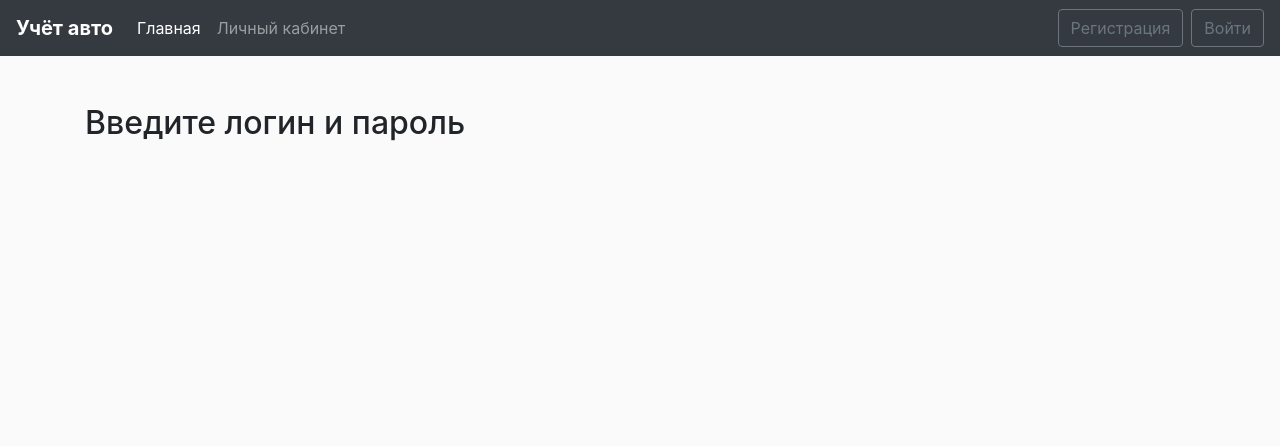
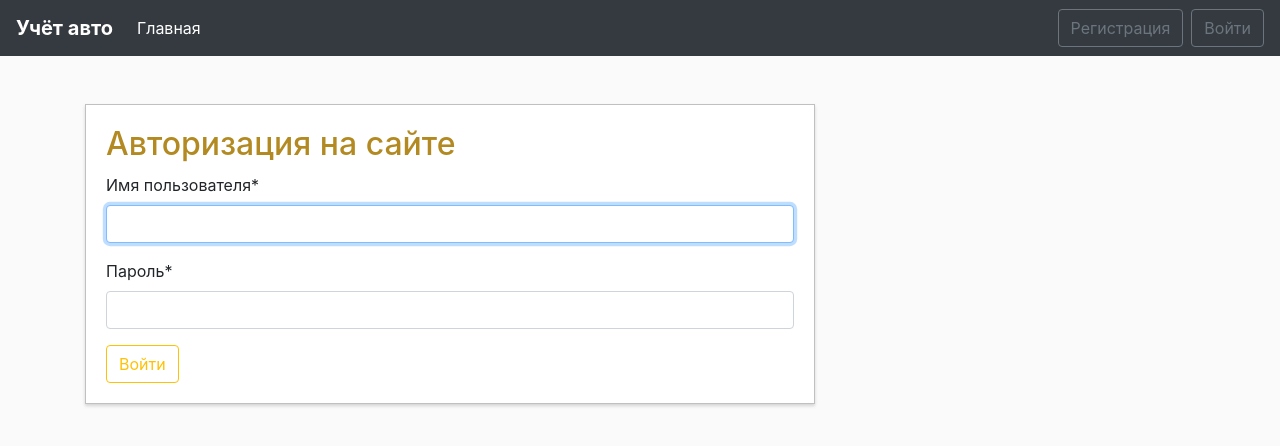
Before and after one commit to adiptan/django, a Django app: a page that uses carList/templates/carList/index.html in a window 1280 px wide. Shown: the top 446 px of the page. Run offline with Django 3.2, Linux system fonts and the light colour scheme; some libraries are stand-ins or nearby versions.

Commit message:
added profile page etc

```diff
--- a/carFixAccounting/settings.py
+++ b/carFixAccounting/settings.py
@@ -123,3 +123,7 @@ USE_TZ = True
 STATIC_URL = '/static/'
 
 CRISPY_TEMPLATE_PACK = 'bootstrap4'
+
+LOGIN_REDIRECT_URL = 'carList-page'
+
+LOGIN_URL = 'start-page'
--- a/carFixAccounting/urls.py
+++ b/carFixAccounting/urls.py
@@ -1,10 +1,13 @@
 from django.contrib import admin
 from django.urls import path, include
 from users import views as userViews
+from django.contrib.auth import views as authViews
 
 urlpatterns = [
     path('admin/', admin.site.urls),
     path('reg/',userViews.register, name='reg'),
+    path('profile/',userViews.profile, name='profile'),
     path('', include('carList.urls')),
+    path('exitPage', authViews.LogoutView.as_view(template_name='carList/exitPage.html'), name='exit'),
 
 ]
--- a/carList/templates/carList/carList.html
+++ b/carList/templates/carList/carList.html
@@ -1,4 +1,4 @@
 {% extends 'carList/index.html' %}
 {% block main_section %}
-  <h2>Учёт ремонта авто</h2>
+  <h2>Личный кабинет</h2>
 {% endblock main_section %}
--- a/carList/templates/carList/index.html
+++ b/carList/templates/carList/index.html
@@ -12,7 +12,7 @@
 </head>
 <body>
   <nav class="navbar navbar-expand-lg navbar-dark bg-dark mb-5">
-    <a class="navbar-brand" href="{% url 'start-page' %}"><b>Учёт авто</b></a>
+    <a class="navbar-brand" href="{% url 'profile' %}"><b>Учёт авто</b></a>
     <button class="navbar-toggler" type="button" data-toggle="collapse" data-target="#navbarsExample09" aria-controls="navbarsExample09" aria-expanded="false" aria-label="Toggle navigation">
       <span class="navbar-toggler-icon"></span>
     </button>
@@ -20,15 +20,22 @@
     <div class="collapse navbar-collapse" id="navbarsExample09">
       <ul class="navbar-nav mr-auto">
         <li class="nav-item active">
-          <a class="nav-link" href="{% url 'start-page' %}">Главная</a>
+            <a class="nav-link" href="#">Главная</a>
         </li>
         <li class="nav-item">
-          <a class="nav-link" href="{% url 'carList-page' %}">Личный кабинет</a>
+          {% if user.is_authenticated %}
+            <a class="nav-link" href="{% url 'carList-page' %}">Личный кабинет</a>
+          {% endif %}
       </ul>
     </div>
     <div class="navbar-nav">
-      <a href="{% url 'reg' %}" class="btn btn-outline-secondary mr-2">Регистрация</a>
-      <a href="{% url 'start-page' %}" class="btn btn-outline-secondary">Войти</a>
+      {% if user.is_authenticated %}
+        <a href="{% url 'profile' %}" class="btn btn-outline-secondary mr-2">Профиль</a>
+        <a href="{% url 'exit' %}" class="btn btn-outline-secondary">Выйти</a>
+      {% else %}
+        <a href="{% url 'reg' %}" class="btn btn-outline-secondary mr-2">Регистрация</a>
+        <a href="{% url 'start-page' %}" class="btn btn-outline-secondary">Войти</a>
+      {% endif %}
     </div>
   </nav>
   <main class="container">
--- a/carList/templates/carList/loginPage.html
+++ b/carList/templates/carList/loginPage.html
@@ -1,4 +1,12 @@
 {% extends 'carList/index.html' %}
+{% load crispy_forms_tags %}
 {% block main_section %}
-  <h2>Введите логин и пароль</h2>
+  <div class="form-section">
+    <h2>Авторизация на сайте</h2>
+    <form  method="post">
+      {% csrf_token %}
+      {{ form|crispy }}
+      <button type="submit" class="btn btn-outline-warning">Войти</button>
+    </form>
+  </div>
 {% endblock main_section %}
--- a/carList/urls.py
+++ b/carList/urls.py
@@ -1,7 +1,8 @@
 from django.urls import path
 from . import views
+from django.contrib.auth import views as authViews
 
 urlpatterns = [
-    path('', views.loginPage, name='start-page'),
-    path('carList/', views.home, name='carList-page'),
+    path('', authViews.LoginView.as_view(template_name='carList/loginPage.html'), name='start-page'),
+    path('carList/carList.html', views.home, name='carList-page'),
 ]
--- /dev/null
+++ b/users/templates/users/profile.html
@@ -0,0 +1,6 @@
+{% extends 'carList/index.html' %}
+{% block main_section %}
+  <div class="form-section">
+    <h2>Профиль пользователя {{ user.username }}</h2>
+  </div>
+{% endblock main_section %}
--- a/users/templates/users/registration.html
+++ b/users/templates/users/registration.html
@@ -8,5 +8,7 @@
       {{ form|crispy }}
       <button type="submit" class="btn btn-outline-warning">Зарегистрироваться</button>
     </form>
+    <hr>
+    Уже зарегистрированы? <a href="{% url 'start-page' %}">Войти</a>
   </div>
 {% endblock main_section %}
```
Also changed, not shown: carList/templates/carList/exitPage.html (added, +7 -0 lines), users/views.py (+7 -2 lines), db.sqlite3.
